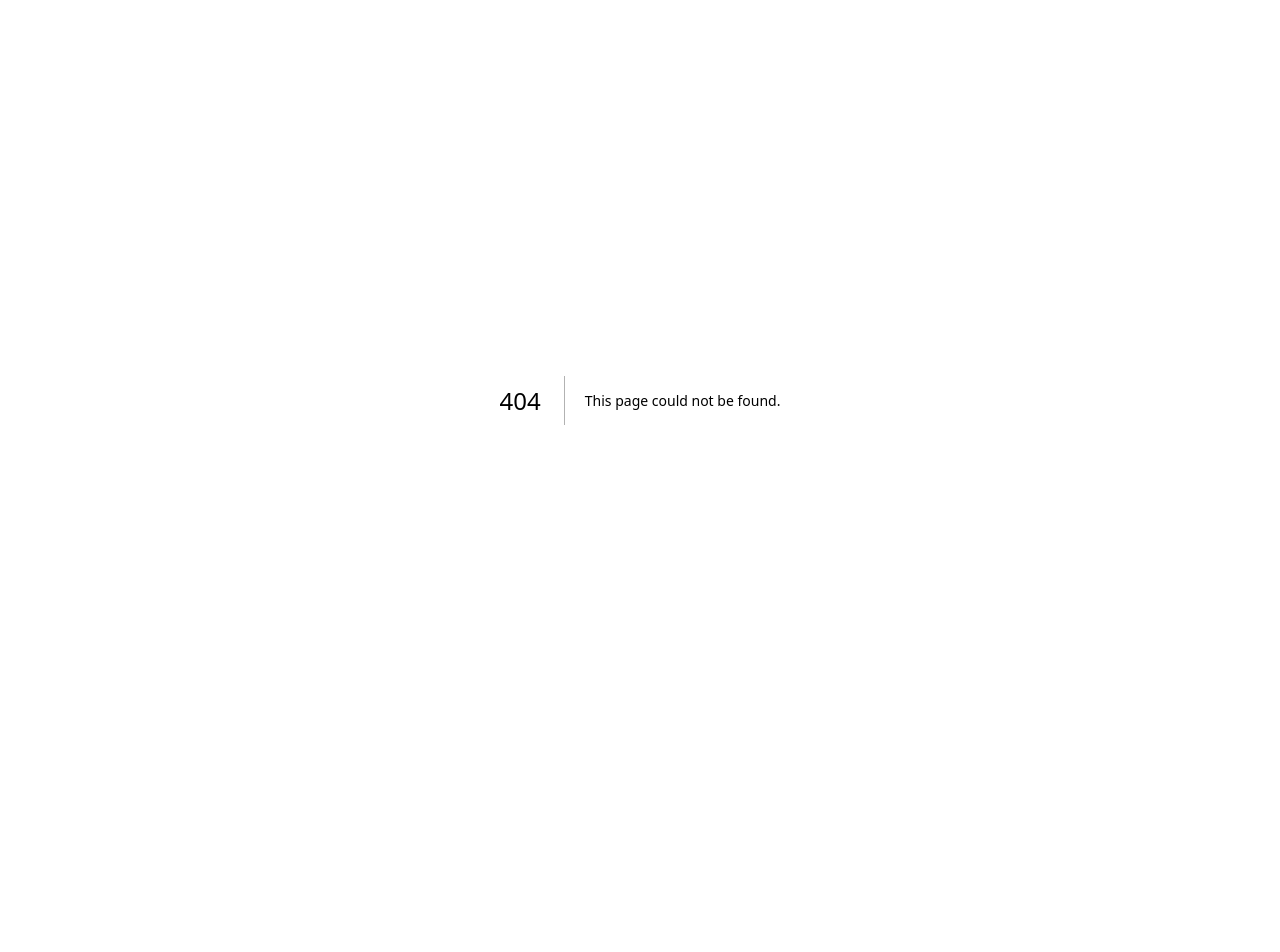
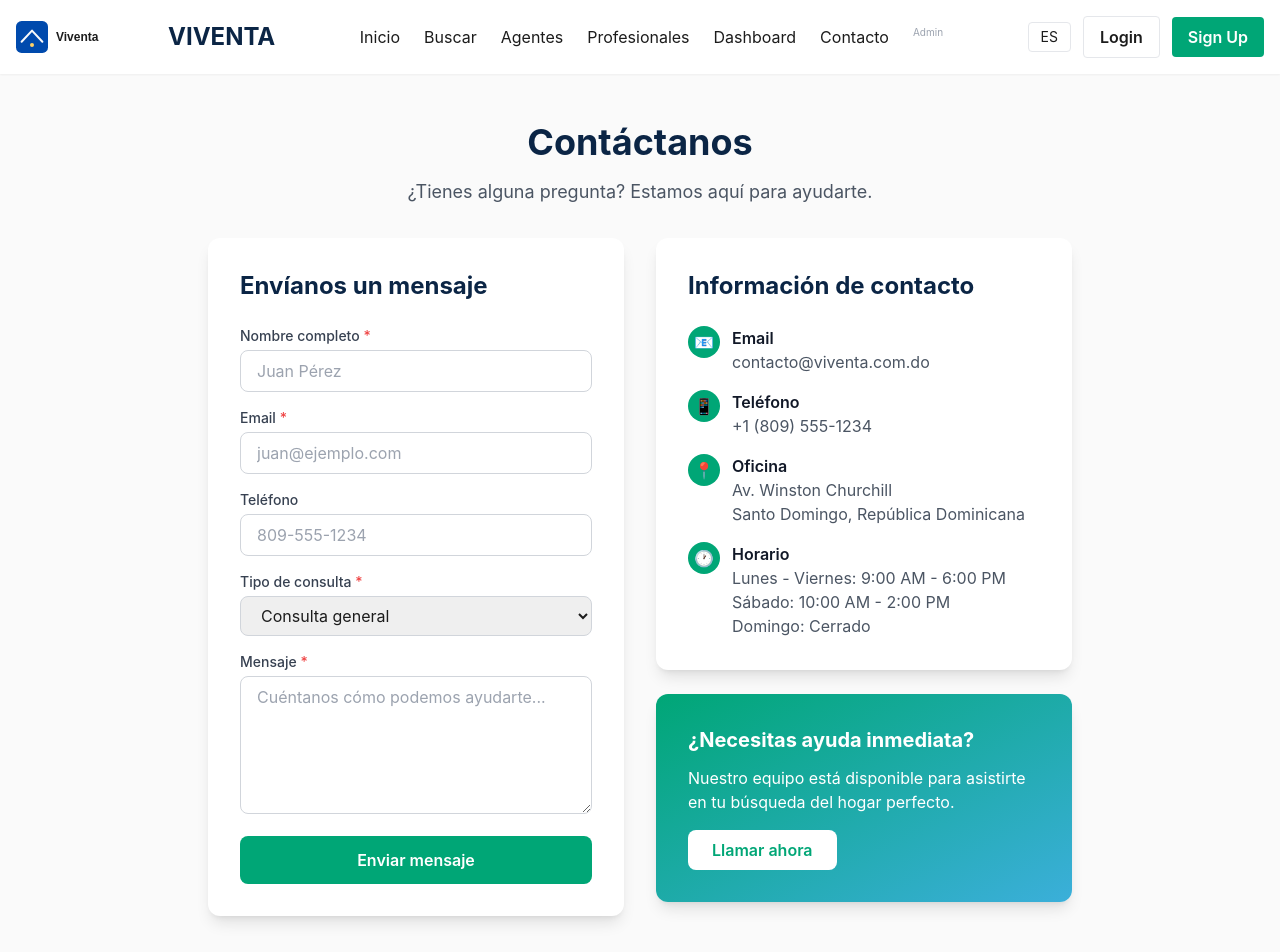
Before and after one commit to eduardoinoa18/viventa-rd, a Next.js app: page /contact in a window 1280 px wide. Before the commit this address had no page. Shown: the top 952 px of the page. Before the commit the page ends 800 px from the top, so only its background shows below. Built offline with nearby package versions, Linux system fonts and the light colour scheme.

Commit message:
Fix: Add missing /contact page to resolve 404 errors

```diff
--- /dev/null
+++ b/app/contact/page.tsx
@@ -0,0 +1,217 @@
+"use client";
+import { useState } from 'react';
+import Header from '../../components/Header';
+import Footer from '../../components/Footer';
+import toast from 'react-hot-toast';
+
+export default function ContactPage() {
+  const [formData, setFormData] = useState({
+    name: '',
+    email: '',
+    phone: '',
+    type: 'general',
+    message: ''
+  });
+  const [submitting, setSubmitting] = useState(false);
+
+  const handleSubmit = async (e: React.FormEvent) => {
+    e.preventDefault();
+    setSubmitting(true);
+
+    try {
+      const res = await fetch('/api/contact', {
+        method: 'POST',
+        headers: { 'Content-Type': 'application/json' },
+        body: JSON.stringify(formData)
+      });
+
+      if (!res.ok) throw new Error('Failed to send message');
+
+      toast.success('¡Mensaje enviado! Te contactaremos pronto.');
+      setFormData({ name: '', email: '', phone: '', type: 'general', message: '' });
+    } catch (error) {
+      toast.error('Error al enviar el mensaje. Intenta de nuevo.');
+      console.error('Contact form error:', error);
+    } finally {
+      setSubmitting(false);
+    }
+  };
+
+  return (
+    <div className="bg-[#FAFAFA] min-h-screen flex flex-col">
+      <Header />
+      <main className="flex-1 max-w-4xl mx-auto px-4 py-12">
+        <div className="text-center mb-8">
+          <h1 className="text-4xl font-bold text-[#0B2545] mb-4">Contáctanos</h1>
+          <p className="text-gray-600 text-lg">
+            ¿Tienes alguna pregunta? Estamos aquí para ayudarte.
+          </p>
+        </div>
+
+        <div className="grid md:grid-cols-2 gap-8">
+          {/* Contact Form */}
+          <div className="bg-white rounded-xl shadow-lg p-8">
+            <h2 className="text-2xl font-bold text-[#0B2545] mb-6">Envíanos un mensaje</h2>
+            <form onSubmit={handleSubmit} className="space-y-4">
+              <div>
+                <label className="block text-sm font-medium text-gray-700 mb-1">
+                  Nombre completo <span className="text-red-500">*</span>
+                </label>
+                <input
+                  type="text"
+                  required
+                  value={formData.name}
+                  onChange={(e) => setFormData({ ...formData, name: e.target.value })}
+                  className="w-full px-4 py-2 border border-gray-300 rounded-lg focus:ring-2 focus:ring-[#00A676] focus:border-transparent"
+                  placeholder="Juan Pérez"
+                />
+              </div>
+
+              <div>
+                <label className="block text-sm font-medium text-gray-700 mb-1">
+                  Email <span className="text-red-500">*</span>
+                </label>
+                <input
+                  type="email"
+                  required
+                  value={formData.email}
+                  onChange={(e) => setFormData({ ...formData, email: e.target.value })}
+                  className="w-full px-4 py-2 border border-gray-300 rounded-lg focus:ring-2 focus:ring-[#00A676] focus:border-transparent"
+                  placeholder="juan@ejemplo.com"
+                />
+              </div>
+
+              <div>
+                <label className="block text-sm font-medium text-gray-700 mb-1">
+                  Teléfono
+                </label>
+                <input
+                  type="tel"
+                  value={formData.phone}
+                  onChange={(e) => setFormData({ ...formData, phone: e.target.value })}
+                  className="w-full px-4 py-2 border border-gray-300 rounded-lg focus:ring-2 focus:ring-[#00A676] focus:border-transparent"
+                  placeholder="809-555-1234"
+                />
+              </div>
+
+              <div>
+                <label className="block text-sm font-medium text-gray-700 mb-1">
+                  Tipo de consulta <span className="text-red-500">*</span>
+                </label>
+                <select
+                  required
+                  value={formData.type}
+                  onChange={(e) => setFormData({ ...formData, type: e.target.value })}
+                  className="w-full px-4 py-2 border border-gray-300 rounded-lg focus:ring-2 focus:ring-[#00A676] focus:border-transparent"
+                >
+                  <option value="general">Consulta general</option>
+                  <option value="buyer">Quiero comprar</option>
+                  <option value="seller">Quiero vender</option>
+                  <option value="agent">Ser agente</option>
+                  <option value="support">Soporte técnico</option>
+                </select>
+              </div>
+
+              <div>
+                <label className="block text-sm font-medium text-gray-700 mb-1">
+                  Mensaje <span className="text-red-500">*</span>
+                </label>
+                <textarea
+                  required
+                  value={formData.message}
+                  onChange={(e) => setFormData({ ...formData, message: e.target.value })}
+                  rows={5}
+                  className="w-full px-4 py-2 border border-gray-300 rounded-lg focus:ring-2 focus:ring-[#00A676] focus:border-transparent"
+                  placeholder="Cuéntanos cómo podemos ayudarte..."
+                />
+              </div>
+
+              <button
+                type="submit"
+                disabled={submitting}
+                className="w-full bg-[#00A676] text-white py-3 rounded-lg font-semibold hover:bg-[#008F64] disabled:opacity-50 disabled:cursor-not-allowed transition-colors"
+              >
+                {submitting ? 'Enviando...' : 'Enviar mensaje'}
+              </button>
+            </form>
+          </div>
+
+          {/* Contact Info */}
+          <div className="space-y-6">
+            <div className="bg-white rounded-xl shadow-lg p-8">
+              <h2 className="text-2xl font-bold text-[#0B2545] mb-6">Información de contacto</h2>
+
+              <div className="space-y-4">
+                <div className="flex items-start space-x-3">
+                  <div className="flex-shrink-0 w-8 h-8 bg-[#00A676] rounded-full flex items-center justify-center text-white">
+                    📧
+                  </div>
+                  <div>
+                    <h3 className="font-semibold text-gray-900">Email</h3>
+                    <p className="text-gray-600">contacto@viventa.com.do</p>
+                  </div>
+                </div>
+
+                <div className="flex items-start space-x-3">
+                  <div className="flex-shrink-0 w-8 h-8 bg-[#00A676] rounded-full flex items-center justify-center text-white">
+                    📱
+                  </div>
+                  <div>
+                    <h3 className="font-semibold text-gray-900">Teléfono</h3>
+                    <p className="text-gray-600">+1 (809) 555-1234</p>
+                  </div>
+                </div>
+
+                <div className="flex items-start space-x-3">
+                  <div className="flex-shrink-0 w-8 h-8 bg-[#00A676] rounded-full flex items-center justify-center text-white">
+                    📍
+                  </div>
+                  <div>
+                    <h3 className="font-semibold text-gray-900">Oficina</h3>
+                    <p className="text-gray-600">
+                      Av. Winston Churchill<br />
+                      Santo Domingo, República Dominicana
+                    </p>
+                  </div>
+                </div>
+
+                <div className="flex items-start space-x-3">
+                  <div className="flex-shrink-0 w-8 h-8 bg-[#00A676] rounded-full flex items-center justify-center text-white">
+                    🕐
+                  </div>
+                  <div>
+                    <h3 className="font-semibold text-gray-900">Horario</h3>
+                    <p className="text-gray-600">
+                      Lunes - Viernes: 9:00 AM - 6:00 PM<br />
+                      Sábado: 10:00 AM - 2:00 PM<br />
+                      Domingo: Cerrado
+                    </p>
+                  </div>
+                </div>
+              </div>
+            </div>
+
+            <div className="bg-gradient-to-br from-[#00A676] to-[#3BAFDA] rounded-xl shadow-lg p-8 text-white">
+              <h3 className="text-xl font-bold mb-3">¿Necesitas ayuda inmediata?</h3>
+              <p className="mb-4">Nuestro equipo está disponible para asistirte en tu búsqueda del hogar perfecto.</p>
+              <a
+                href="tel:+18095551234"
+                className="inline-block bg-white text-[#00A676] px-6 py-2 rounded-lg font-semibold hover:bg-gray-100 transition-colors"
+              >
+                Llamar ahora
+              </a>
+            </div>
+          </div>
+        </div>
+
+        {/* Map Section (Optional) */}
+        <div className="mt-12 bg-white rounded-xl shadow-lg overflow-hidden">
+          <div className="h-64 bg-gray-200 flex items-center justify-center">
+            <p className="text-gray-500">Mapa de ubicación (próximamente)</p>
+          </div>
+        </div>
+      </main>
+      <Footer />
+    </div>
+  );
+}
```
